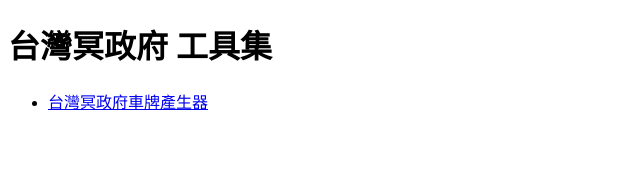
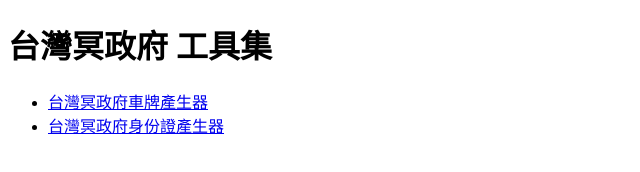
Before and after one commit to USMGTGG/tools, a plain HTML site: page index.html in a window 1280 px wide. Shown: the whole page, without its empty margins (0-640 px from the left). Drawn offline with Linux system fonts and the light colour scheme.

Commit message:
Add ID Card generator to index.html

```diff
--- a/index.html
+++ b/index.html
@@ -10,6 +10,7 @@
     <h1>台灣冥政府 工具集</h1>
     <ul>
       <li><a href="USMGTGG_Vehicle_registration_plate.html">台灣冥政府車牌產生器</a></li>
+      <li><a href="USMGTGG_ID.html">台灣冥政府身份證產生器</a></li>
     </ul>
   </body>
 </html>
```
